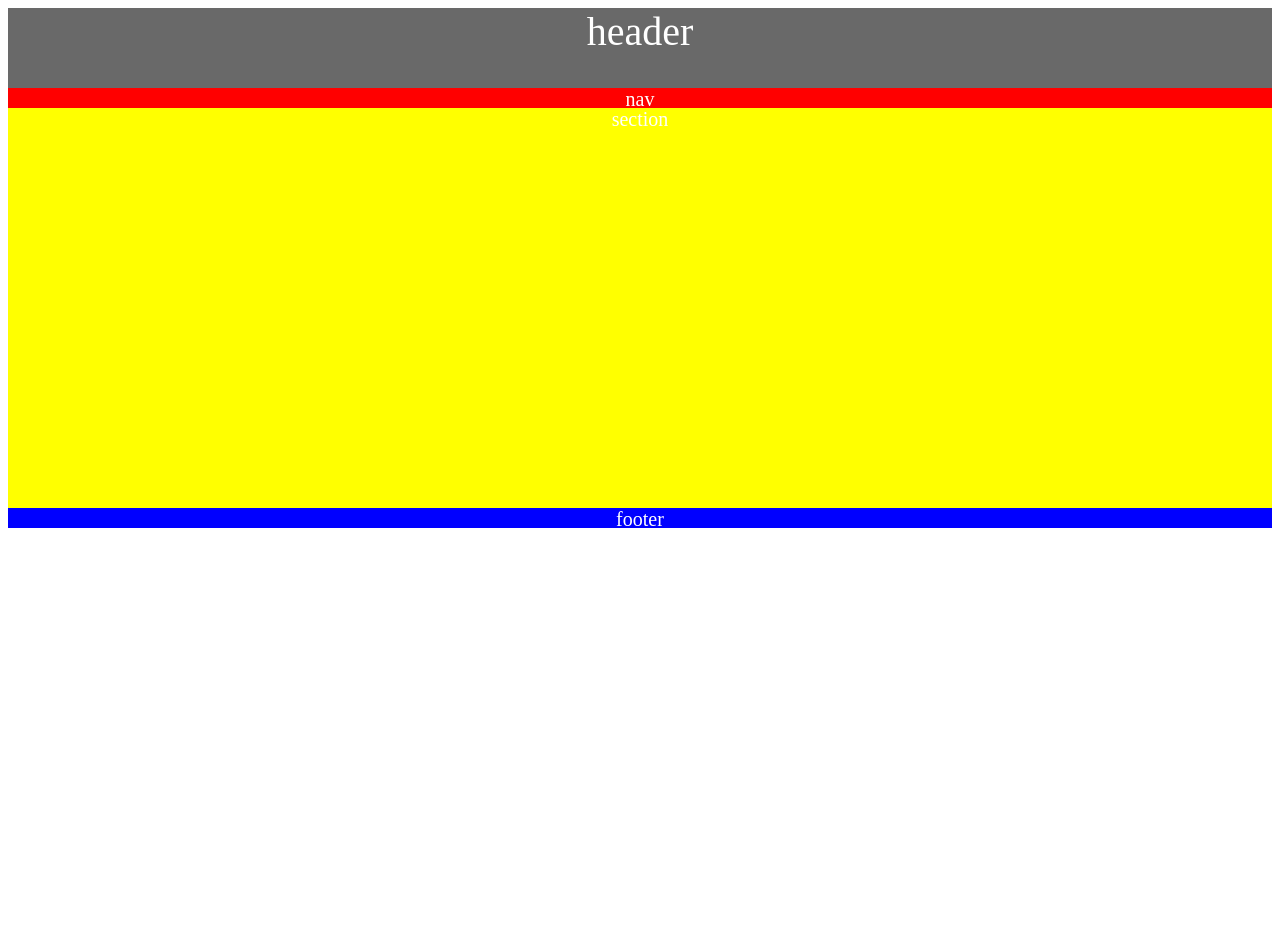
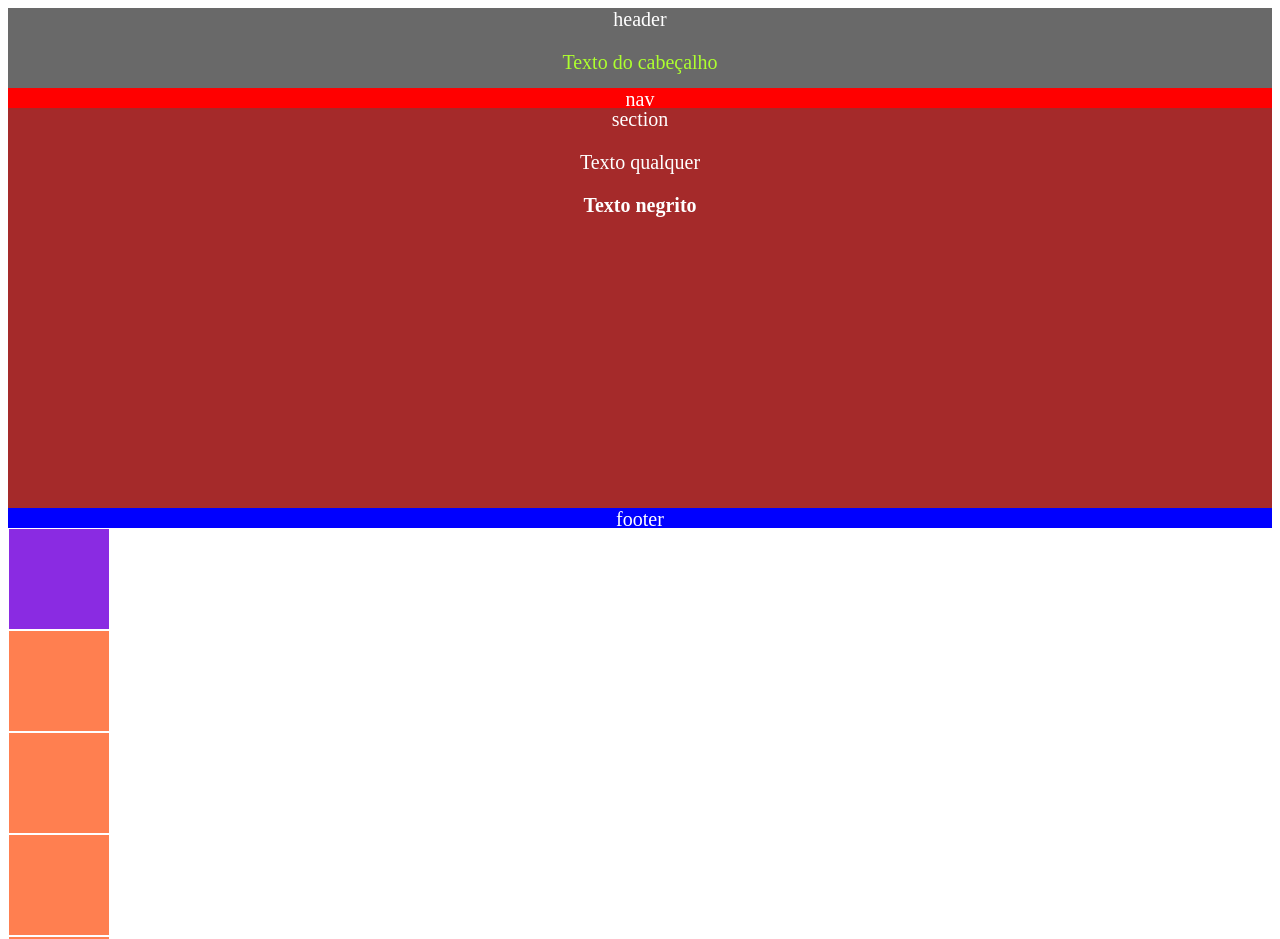
Before and after one commit to emersoncavalcanti-prof/aulaweb2025, a plain HTML site: page index.html in a window 1280 px wide. Shown: the top 939 px of the page. Before the commit the page ends 800 px from the top, so only its background shows below. Drawn offline with Linux system fonts and the light colour scheme.

Commit message:
aplicando id e class no css

```diff
--- a/assets/css/estilos.css
+++ b/assets/css/estilos.css
@@ -4,7 +4,11 @@ header{
     height: 80px;
     width: 100%;
     text-align: center;
-    font-size:40px;
+    font-size:20px;
+}
+
+header p{
+    color: greenyellow;;
 }
 
 nav{
@@ -17,12 +21,16 @@ nav{
 }
 
 section{
-  background-color: yellow;
+  background-color: brown;
     color: white;
     height:400px;
     width: 100%;
     text-align: center;
     font-size:20px;
+}
+
+section p,section strong{
+    color: white;
 }
 
 footer{
@@ -33,3 +41,15 @@ footer{
     text-align: center;
     font-size:20px;
 }
+#empresa{
+    width: 100px;
+    height: 100px;
+    background-color: blueviolet;
+    border: 1px solid white;
+}
+.container{
+    width: 100px;
+    height: 100px;
+    background-color: coral;
+    border: 1px solid white;
+}
--- a/index.html
+++ b/index.html
@@ -8,10 +8,17 @@
 </head>
 <body>
 
-    <header>header</header>
+    <header>header <p>Texto do cabeçalho</p> </header>
     <nav>nav</nav>
-    <section>section</section>
+    <section>section<p>Texto qualquer</p><strong>Texto negrito</strong></section>
     <footer>footer</footer>
+
+    <div id="empresa"></div>
+    <div class="container"></div>
+    <div class="container"></div>
+    <div class="container"></div>
+    <div class="container"></div>
+    <div class="container"></div>
 
 </body>
 </html>
```
